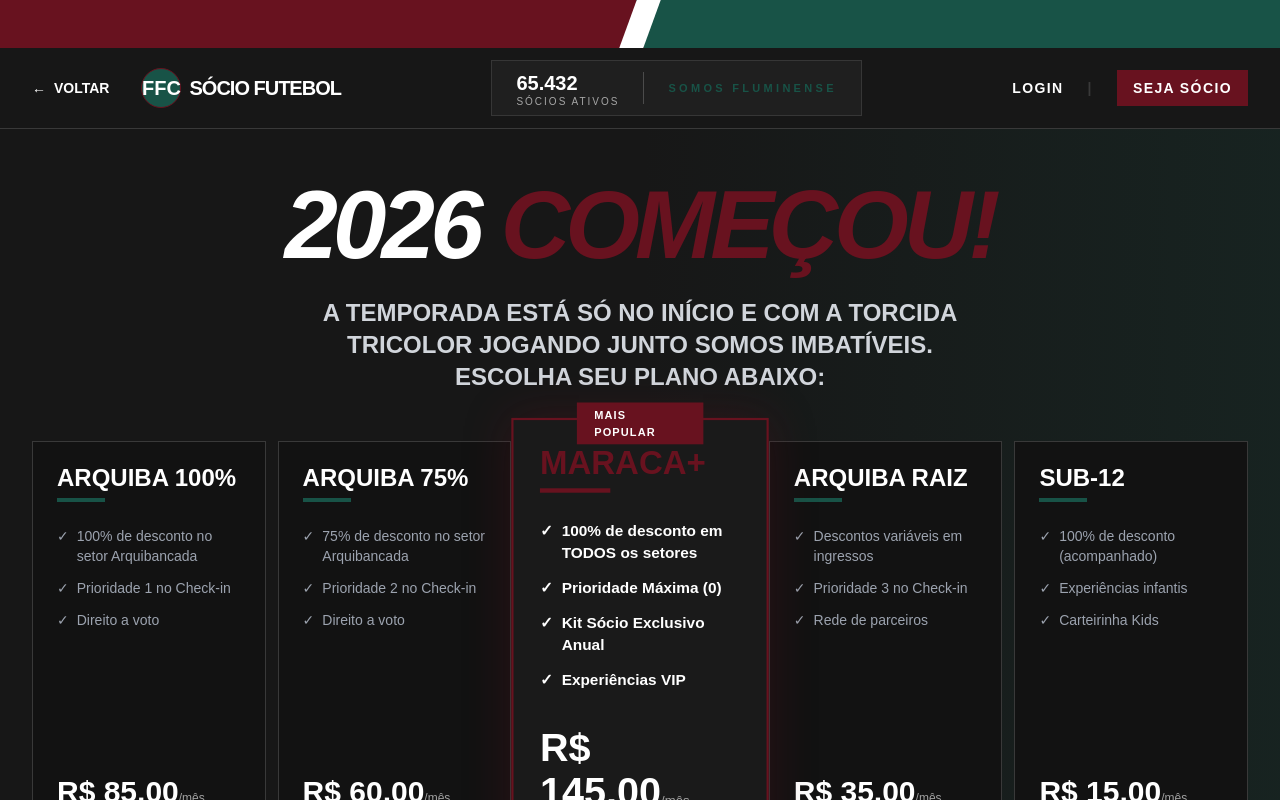
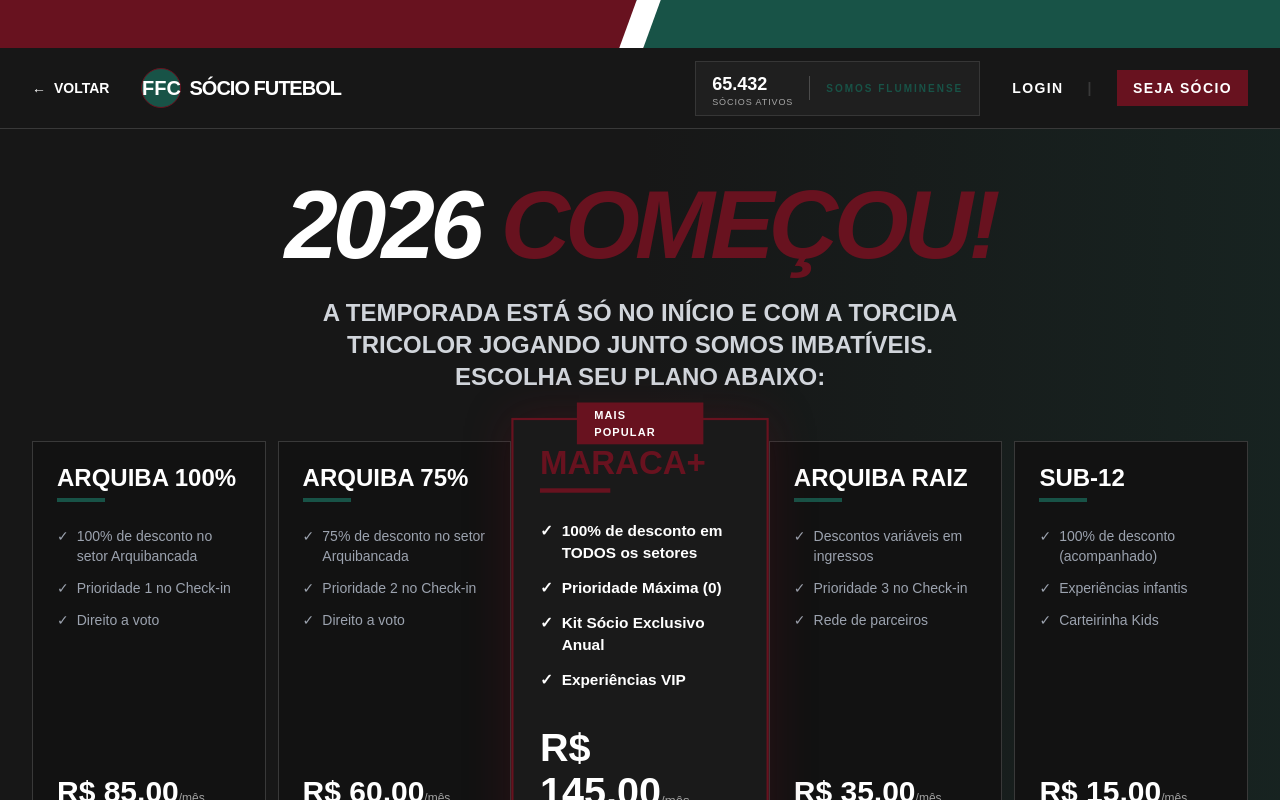
Before and after one commit to Feng-Brasil/lp-fluminense-planos-arquiba-2026, a Next.js app: page / in a window 1280 px wide. Shown: the top 800 px of the page. Built offline with nearby package versions, Linux system fonts and the light colour scheme.

Commit message:
Ajuste do contador de sócios: posicionamento na barra superior junto aos botões de navegação e espaçamento adequado.

```diff
--- a/app/page.tsx
+++ b/app/page.tsx
@@ -10,32 +10,34 @@
 
       {/* HEADER / NAVIGATION */}
       <nav className="border-b border-[#393939] bg-[#171717] sticky top-0 z-50">
-        <div className="max-w-7xl mx-auto px-4 sm:px-6 lg:px-8 h-20 flex items-center justify-between">
-          <div className="flex items-center gap-8">
+        <div className="max-w-7xl mx-auto px-4 sm:px-6 lg:px-8 h-20 flex items-center justify-between gap-4">
+          {/* LADO ESQUERDO: VOLTAR E LOGO */}
+          <div className="flex items-center gap-4 md:gap-8 shrink-0">
             <a href="/" className="flex items-center gap-2 text-sm font-bold hover:text-[#185347] transition-colors">
               <span>←</span> VOLTAR
             </a>
             <div className="flex items-center gap-2">
               <div className="w-10 h-10 bg-[#185347] rounded-full flex items-center justify-center font-bold text-xl border border-[#68121f]">FFC</div>
-              <span className="text-xl font-bold tracking-tighter uppercase">Sócio Futebol</span>
+              <span className="text-xl font-bold tracking-tighter uppercase hidden sm:inline">Sócio Futebol</span>
             </div>
           </div>
 
-          {/* CONTADOR DE SÓCIOS ALINHADO NO HEADER */}
-          <div className="hidden lg:flex items-center gap-6 bg-[#1f1f1f] px-6 py-2 border border-white/10">
-            <div className="flex flex-col leading-none">
-              <span className="text-[#ffffff] font-black text-xl">65.432</span>
-              <span className="text-[10px] tracking-[0.2em] uppercase opacity-60">Sócios Ativos</span>
+          {/* LADO DIREITO: CONTADOR + LOGIN + SEJA SÓCIO */}
+          <div className="flex items-center gap-4 md:gap-8">
+            {/* CONTADOR DE SÓCIOS INTEGRADO */}
+            <div className="hidden md:flex items-center gap-4 bg-[#1f1f1f] px-4 py-2 border border-white/10">
+              <div className="flex flex-col leading-none">
+                <span className="text-[#ffffff] font-black text-lg">65.432</span>
+                <span className="text-[9px] tracking-[0.1em] uppercase opacity-60">Sócios Ativos</span>
+              </div>
+              <div className="h-6 w-[1px] bg-white/20"></div>
+              <span className="text-[10px] tracking-[0.2em] font-bold uppercase text-[#185347] hidden lg:block">Somos Fluminense</span>
             </div>
-            <div className="h-8 w-[1px] bg-white/20"></div>
-            <span className="text-[11px] tracking-[0.3em] font-bold uppercase text-[#185347]">Somos Fluminense</span>
-          </div>
 
-          <div className="flex items-center gap-4">
-            <div className="flex items-center gap-6 font-bold text-sm tracking-widest">
+            <div className="flex items-center gap-4 md:gap-6 font-bold text-sm tracking-widest">
               <a href="#" className="hover:text-[#185347] transition-colors uppercase">LOGIN</a>
-              <span className="text-[#393939]">|</span>
-              <a href="#" className="bg-[#68121f] px-4 py-2 hover:bg-[#8a1829] transition-colors uppercase">SEJA SÓCIO</a>
+              <span className="text-[#393939] hidden sm:inline">|</span>
+              <a href="#" className="bg-[#68121f] px-4 py-2 hover:bg-[#8a1829] transition-colors uppercase whitespace-nowrap">SEJA SÓCIO</a>
             </div>
           </div>
         </div>
```
